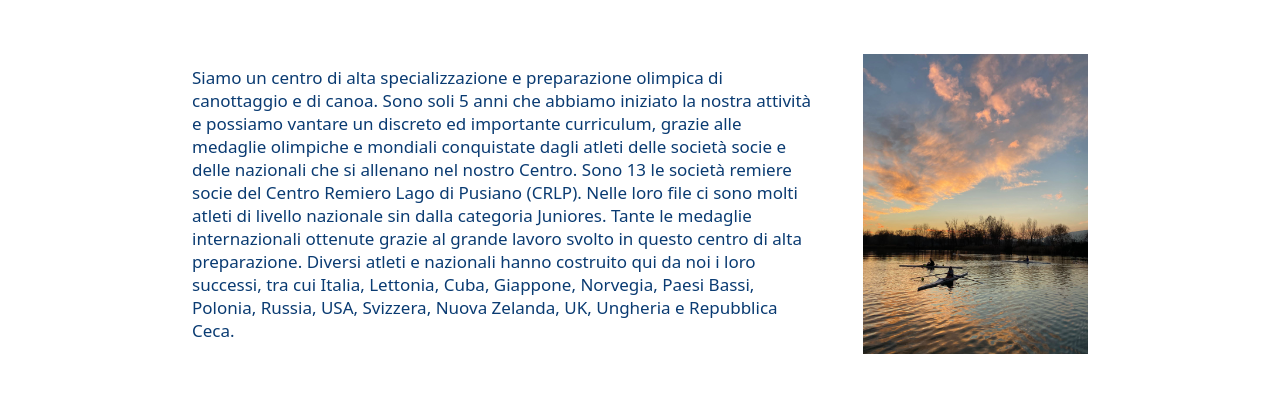
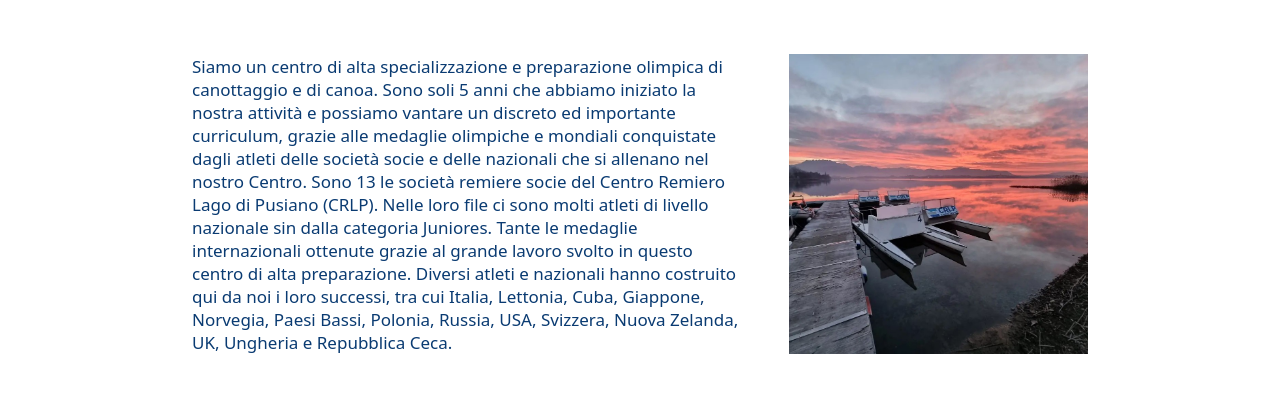
Before and after one commit to Pol06/Centroremiero-Bozza2, a plain HTML site: page Centro Remiero - Bozza 2/index.html in a window 1280 px wide. Shown: the part 1100-1504 px from the top of the page. Drawn offline with Linux system fonts and the light colour scheme.

Commit message:
Update index.html

```diff
--- a/Centro Remiero - Bozza 2/index.html
+++ b/Centro Remiero - Bozza 2/index.html
@@ -189,7 +189,7 @@
                 Diversi atleti e nazionali hanno costruito qui da noi i loro successi, tra cui Italia, Lettonia, Cuba, Giappone,
                 Norvegia, Paesi Bassi, Polonia, Russia, USA, Svizzera, Nuova Zelanda, UK, Ungheria e Repubblica Ceca.
             </p>
-            <img src="immagini/canoe.jpg" alt="Canottaggio" id="imgcanoe">
+            <img src="immagini/lagoCRLP.jpg" alt="Canottaggio" id="imgcanoe">
         </div>
         <br>
         <br>
```
